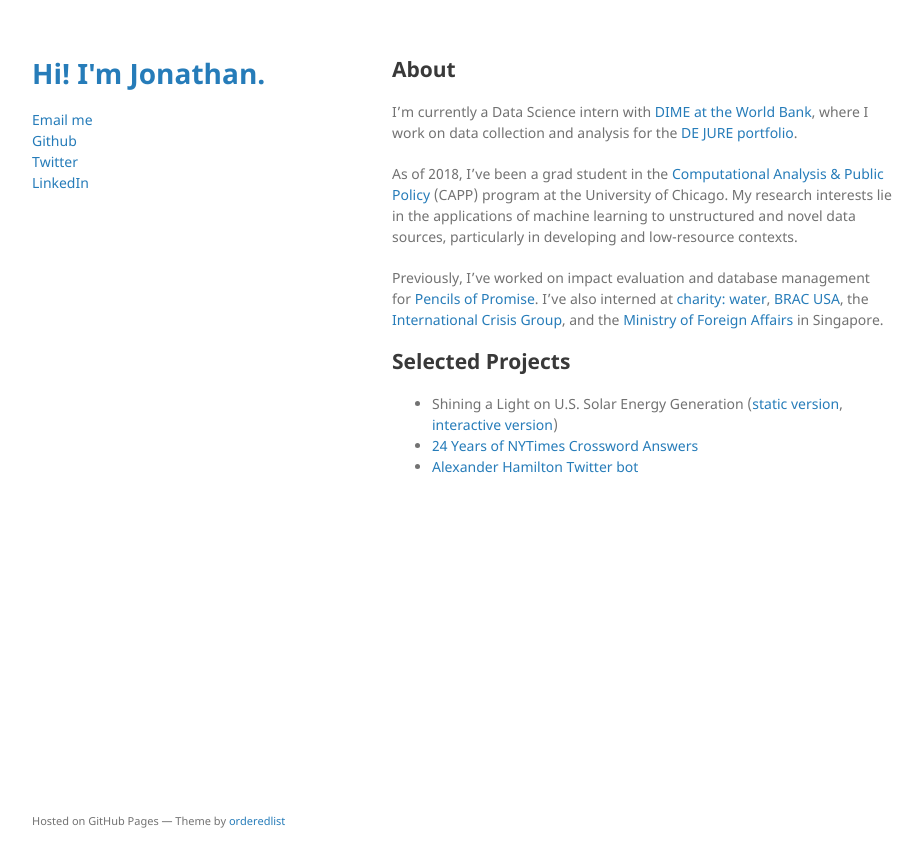
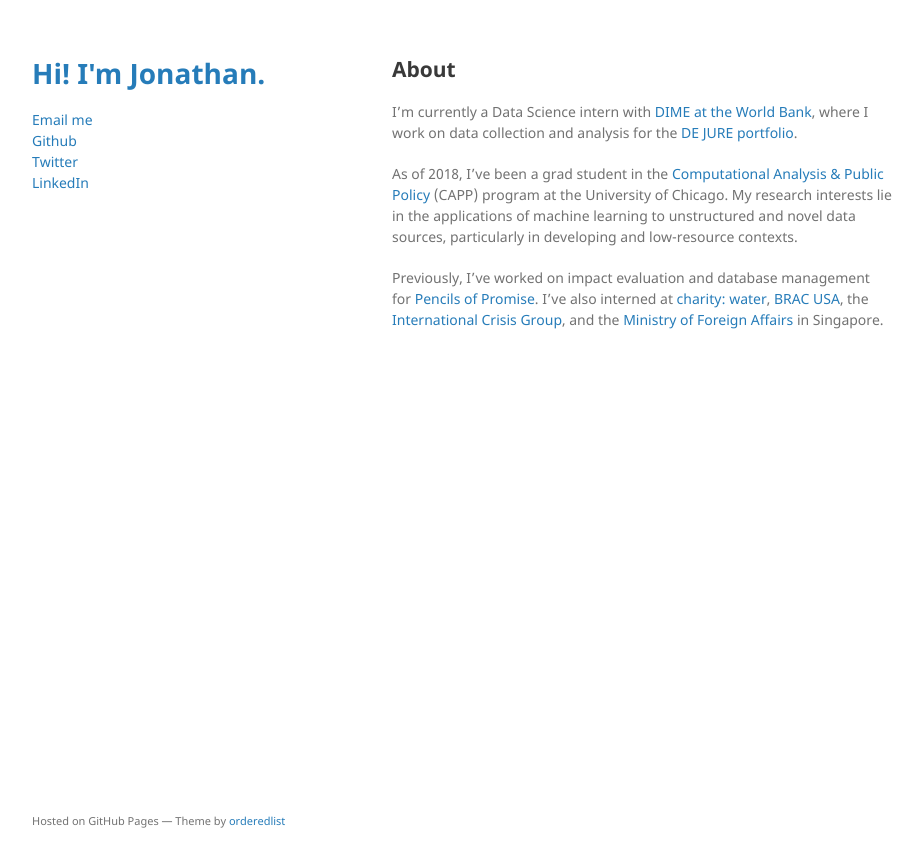
Before and after one commit to jtanwk/jtanwk.github.io, a Jekyll site: the page built from index.md, in a window 1280 px wide. Shown: the top 867 px of the page, without its empty margins (178-1101 px from the left). Built offline with Jekyll 4.4.1, drawn with Linux system fonts in a browser that asks for light colours; our own code applies the rules of GitHub Pages for plain Markdown files; the repository's description, which GitHub fills in, is left out.

Commit message:
remove projects for time being;

```diff
--- a/index.md
+++ b/index.md
@@ -5,9 +5,3 @@ I'm currently a Data Science intern with [DIME at the World Bank](https://www.wo
 As of 2018, I've been a grad student in the [Computational Analysis & Public Policy](https://capp.uchicago.edu/) (CAPP) program at the University of Chicago. My research interests lie in the applications of machine learning to unstructured and novel data sources, particularly in developing and low-resource contexts.
 
 Previously, I've worked on impact evaluation and database management for [Pencils of Promise](https://pencilsofpromise.org/). I've also interned at [charity: water](https://www.charitywater.org/), [BRAC USA](https://www.bracusa.org/), the [International Crisis Group](https://www.crisisgroup.org/), and the [Ministry of Foreign Affairs](https://www.mfa.gov.sg/) in Singapore.
-
-## Selected Projects
-
-- Shining a Light on U.S. Solar Energy Generation ([static version](https://jtanwk.github.io/us-solar), [interactive version](https://jtanwk.github.io/us-solar-d3/))
-- [24 Years of NYTimes Crossword Answers](https://jtanwk.github.io/nytcrossword/)
-- [Alexander Hamilton Twitter bot](https://github.com/jtanwk/alhambot)
```
